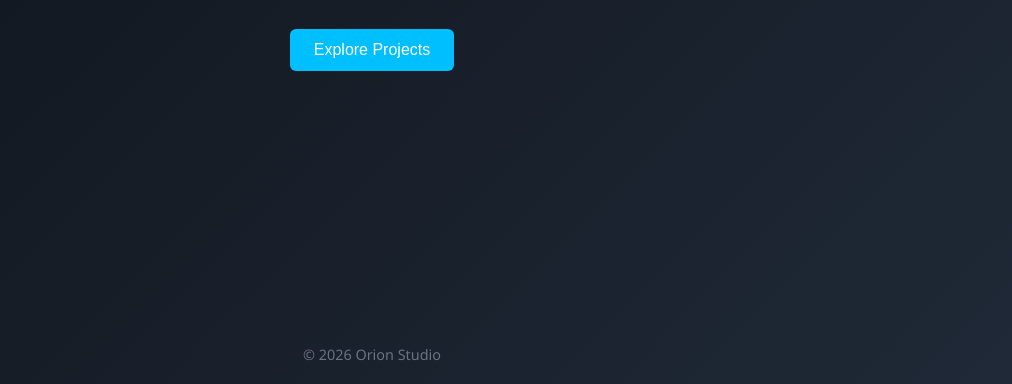
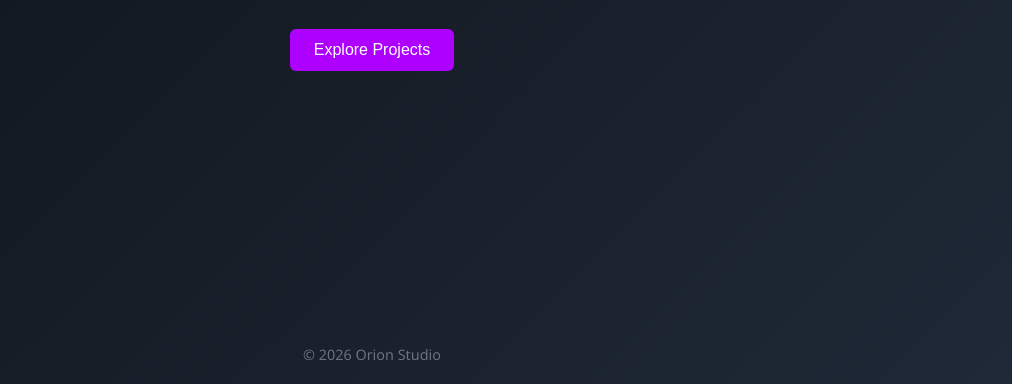
Before and after one commit to masonsmith4/StudioWebsite, a plain HTML site: page index.html in a window 1280 px wide. Shown: the part 416-800 px from the top of the page, without its empty margins (268-1280 px from the left). Drawn offline with Linux system fonts and the light colour scheme.

Commit message:
Change button background color from blue to purple

```diff
--- a/index.html
+++ b/index.html
@@ -33,7 +33,7 @@
     }
 
     .btn {
-      background-color: #00bfff;
+      background-color: #ae00ff;
       color: #fff;
       padding: 0.75rem 1.5rem;
       border: none;
```
